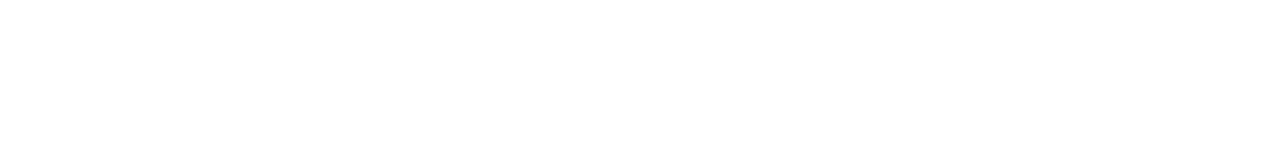
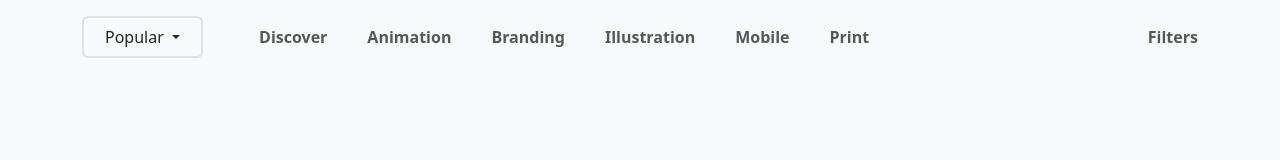
Before and after one commit to Rapids00122/C6-Bootstrap, a plain HTML site: page index.html in a window 1280 px wide. Drawn offline with nearby package versions, Linux system fonts and the light colour scheme.

Commit message:
WIP Navbar

```diff
--- a/index.html
+++ b/index.html
@@ -1,13 +1,32 @@
-<!DOCTYPE html>
+<!doctype html>
 <html lang="en">
   <head>
-    <meta charset="UTF-8">
-    <meta name="viewport" content="width=device-width, initial-scale=1.0">
-    <meta http-equiv="X-UA-Compatible" content="ie=edge">
+    <meta charset="utf-8">
+    <meta name="viewport" content="width=device-width, initial-scale=1">
     <title>C6: Bootstrap</title>
-    <link rel="stylesheet" href="style.css">
+    <link href="https://cdn.jsdelivr.net/npm/bootstrap@5.3.3/dist/css/bootstrap.min.css" rel="stylesheet" integrity="sha384-QWTKZyjpPEjISv5WaRU9OFeRpok6YctnYmDr5pNlyT2bRjXh0JMhjY6hW+ALEwIH" crossorigin="anonymous">
   </head>
-  <body>
+  <body class="bg-light">
+    <nav class="navbar navbar-expand-lg mt-2">
+      <div class="container d-flex justify-content-start fw-semibold">
+        <div class="dropdown border border-2 rounded ps-2 pe-2">
+          <button class="btn  dropdown-toggle" type="button" data-bs-toggle="dropdown" aria-haspopup="true" aria-expanded="false">
+            Popular
+          </button>
+        </div>
 
+        <ul class="navbar-nav mr-auto gap-4 ms-5">
+          <li class="nav-item"><a class="nav-link" href="#">Discover</a></li>
+          <li class="nav-item"><a class="nav-link" href="#">Animation</a></li>
+          <li class="nav-item"><a class="nav-link" href="#">Branding</a></li>
+          <li class="nav-item"><a class="nav-link" href="#">Illustration</a></li>
+          <li class="nav-item"><a class="nav-link" href="#">Mobile</a></li>
+          <li class="nav-item"><a class="nav-link" href="#">Print</a></li>
+        </ul>
+
+        <span class="navbar-text ms-auto">Filters</span>
+      </div>
+    </nav>
+    <script src="https://cdn.jsdelivr.net/npm/bootstrap@5.3.3/dist/js/bootstrap.bundle.min.js" integrity="sha384-YvpcrYf0tY3lHB60NNkmXc5s9fDVZLESaAA55NDzOxhy9GkcIdslK1eN7N6jIeHz" crossorigin="anonymous"></script>
   </body>
 </html>
```
